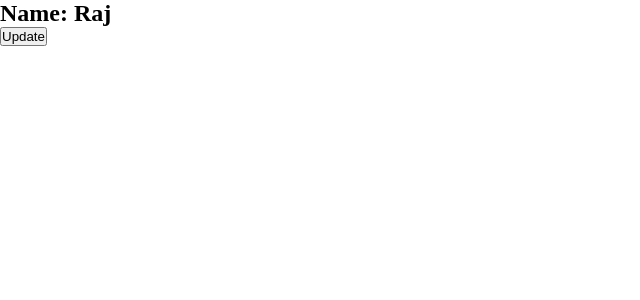
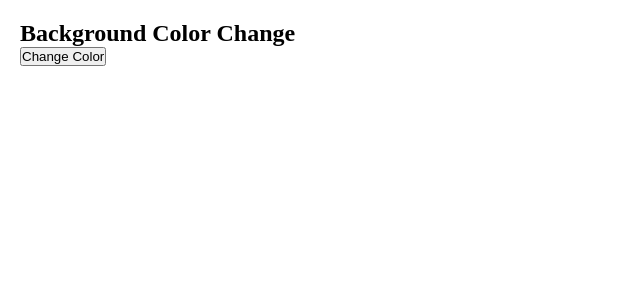
Before and after one commit to VijaylaxmiKaragaon/ReactJS, a React (Vite) app in the folder DCL/: page / in a window 1280 px wide. Shown: the top 300 px of the page, without its empty margins (0-640 px from the left). Built offline with nearby package versions, Linux system fonts and the light colour scheme.

Commit message:
Initial commit

```diff
--- a/DCL/src/App.jsx
+++ b/DCL/src/App.jsx
@@ -2,12 +2,13 @@ import React from "react";
 import DecreaseCounter from './components/DecreaseCounter';
 import ToggleText from "./components/ToggleText";
 import StudentName from "./components/StudentName";
-// import CounterApp from './components/CounterApp';
-// import May132 from './components/May132';
-// import May13 from './components/may13';
-// import May131 from './components/may131';
-// import Subcription from './components/subcription';
-// import StateComp from './components/StateComp';
+import CounterApp from './components/CounterApp';
+import May132 from './components/May132';
+import May13 from './components/may13';
+import May131 from './components/may131';
+import Subcription from './components/subcription';
+import StateComp from './components/StateComp';
+import BackgroundColor from "./components/BackgroundColor";
 
 function App() {
   return (
@@ -19,7 +20,8 @@ function App() {
       {/* <CounterApp/> */}
       {/* <DecreaseCounter/> */}
       {/* <ToggleText/> */}
-      <StudentName/>
+      {/* <StudentName/> */}
+      <BackgroundColor/>
     </>
   );
 }
--- /dev/null
+++ b/DCL/src/components/BackgroundColor.jsx
@@ -0,0 +1,34 @@
+import React, { Component } from "react";
+
+class BackgroundColor extends Component {
+
+  state = {
+    color: "white"
+  };
+
+  changeColor = () => {
+    this.setState({
+      color: "yellow"
+    });
+  };
+
+  render() {
+    return (
+      <div
+        style={{
+          backgroundColor: this.state.color,
+          height: "100vh",
+          padding: "20px"
+        }}
+      >
+        <h2>Background Color Change</h2>
+
+        <button onClick={this.changeColor}>
+          Change Color
+        </button>
+      </div>
+    );
+  }
+}
+
+export default BackgroundColor;
```
